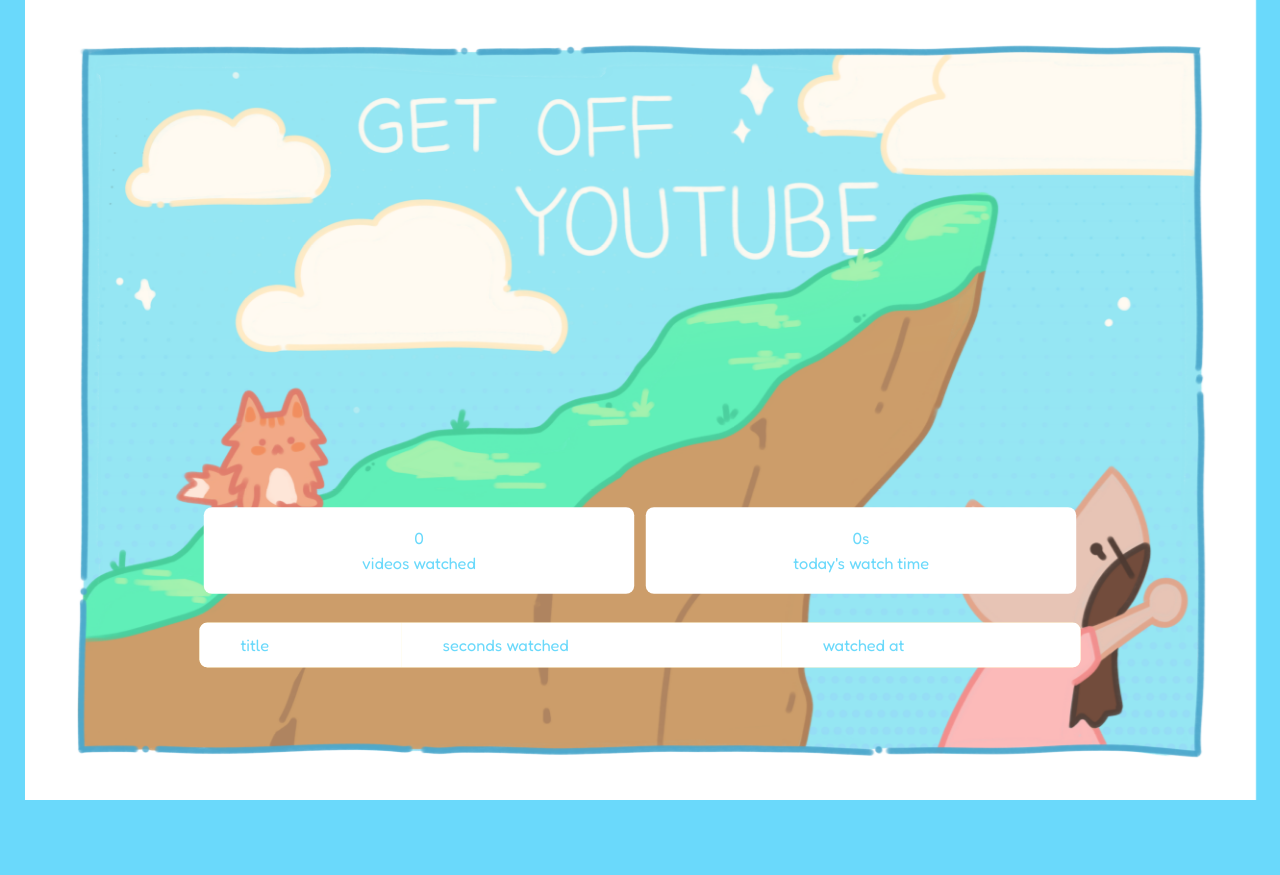
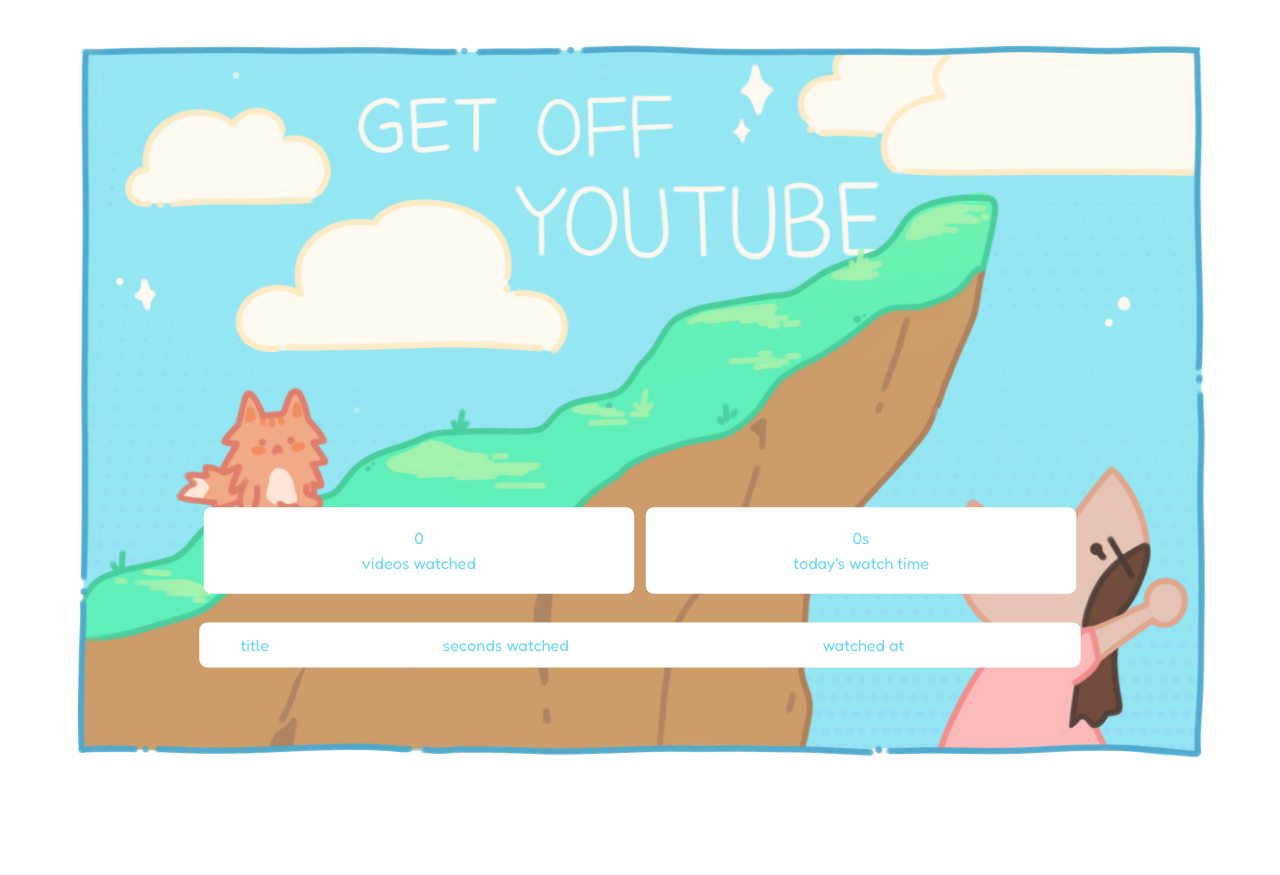
Before and after one commit to the-kat-kat/youtube-tracker, a Flask app: page / in a window 1280 px wide. Run offline with Flask 3, Linux system fonts and the light colour scheme; lists and menus that the app fills with data are empty; some libraries are stand-ins or nearby versions.

Commit message:
change bg color

```diff
--- a/backend/static/style.css
+++ b/backend/static/style.css
@@ -5,7 +5,7 @@
 }
 body {
   font-family: "Fredoka", sans-serif;
-  background-color: var(--primary);
+  background-color: #ffffff;
   color: var(--primary);
   padding: 500px 200px 200px 200px;
 }
```
